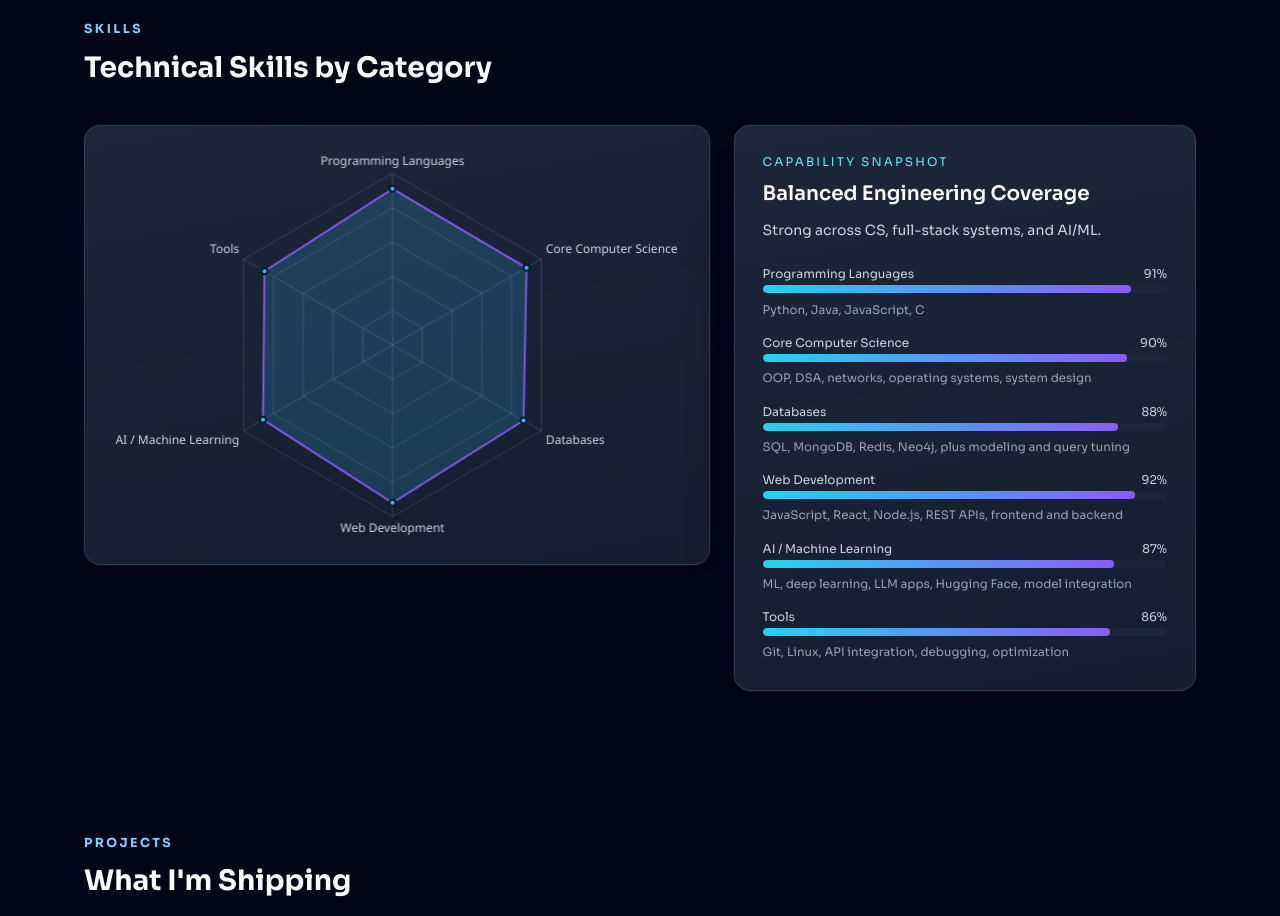
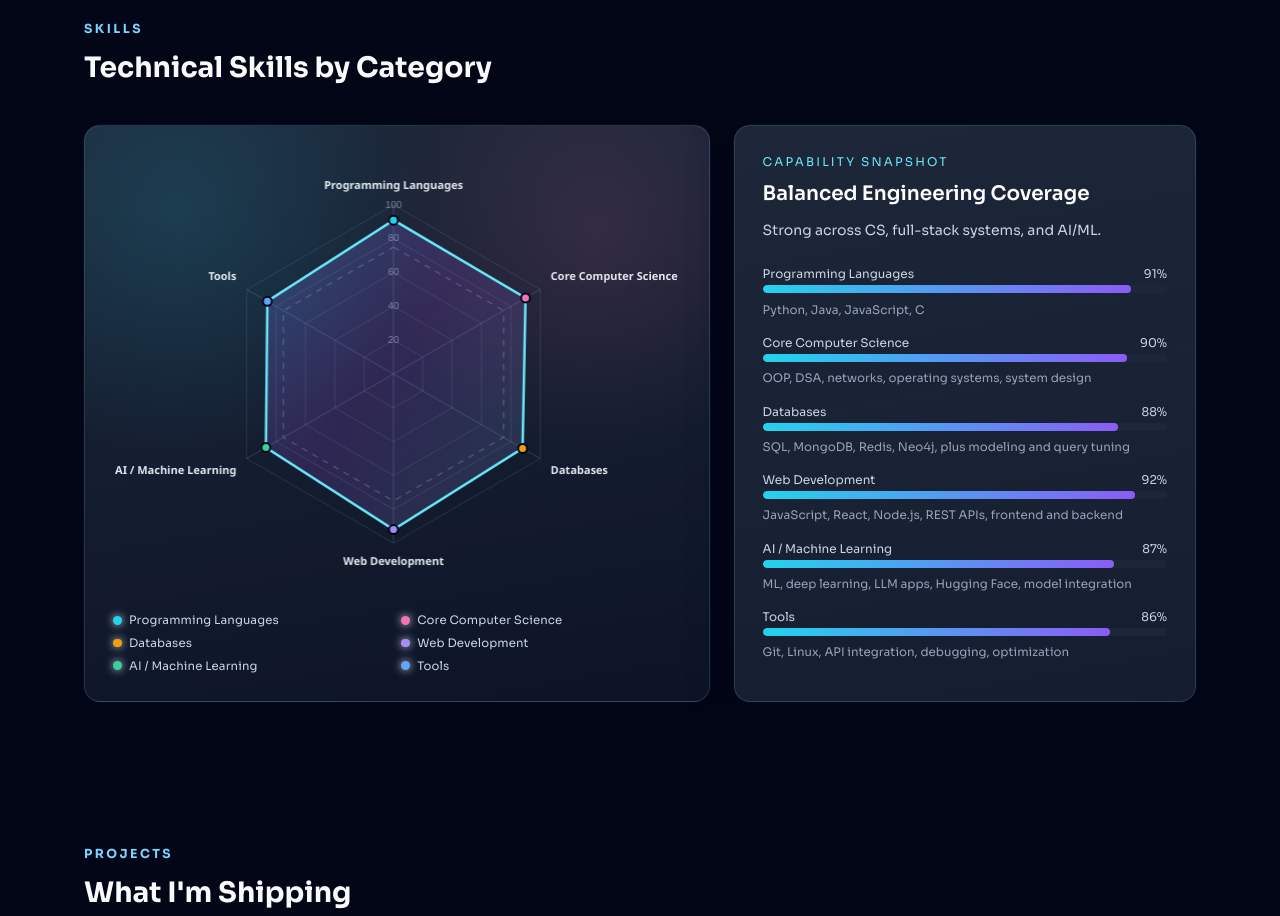
Before and after one commit to chethans2005/my-portfolio-official, a React (Vite) app: page / in a window 1280 px wide. Shown: the part 1300-2216 px from the top of the page. Built offline with nearby package versions, Linux system fonts and the light colour scheme.

Commit message:
Add radar chart enhancements with custom legend and background styles

```diff
--- a/src/components/Skills.jsx
+++ b/src/components/Skills.jsx
@@ -45,6 +45,8 @@ const skillCategories = [
   },
 ]
 
+const categoryPalette = ['#22d3ee', '#f472b6', '#f59e0b', '#a78bfa', '#34d399', '#60a5fa']
+
 const labels = skillCategories.map((category) => category.label)
 const skillScores = skillCategories.map((category) => category.score)
 
@@ -54,13 +56,36 @@ const data = {
     {
       label: 'Skill Level',
       data: skillScores,
-      backgroundColor: 'rgba(56, 189, 248, 0.18)',
-      borderColor: 'rgba(139, 92, 246, 0.9)',
-      borderWidth: 2,
-      pointBackgroundColor: 'rgba(56, 189, 248, 1)',
-      pointBorderColor: '#0F172A',
+      backgroundColor: (context) => {
+        const { chart } = context
+        const { ctx, chartArea } = chart
+        if (!chartArea) {
+          return 'rgba(56, 189, 248, 0.2)'
+        }
+        const gradient = ctx.createLinearGradient(0, chartArea.top, chartArea.right, chartArea.bottom)
+        gradient.addColorStop(0, 'rgba(34, 211, 238, 0.34)')
+        gradient.addColorStop(0.5, 'rgba(168, 85, 247, 0.18)')
+        gradient.addColorStop(1, 'rgba(52, 211, 153, 0.24)')
+        return gradient
+      },
+      borderColor: '#67e8f9',
+      borderWidth: 2.5,
+      pointBackgroundColor: categoryPalette,
+      pointBorderWidth: 2,
+      pointBorderColor: '#020617',
+      pointRadius: 4.5,
+      pointHoverRadius: 6,
       pointHoverBackgroundColor: '#fff',
-      pointHoverBorderColor: 'rgba(139, 92, 246, 1)',
+      pointHoverBorderColor: '#22d3ee',
+    },
+    {
+      label: 'Reference Line',
+      data: new Array(skillCategories.length).fill(75),
+      backgroundColor: 'transparent',
+      borderColor: 'rgba(148, 163, 184, 0.35)',
+      borderDash: [6, 6],
+      borderWidth: 1.4,
+      pointRadius: 0,
     },
   ],
 }
@@ -70,22 +95,41 @@ const options = {
     legend: {
       display: false,
     },
+    tooltip: {
+      backgroundColor: 'rgba(2, 6, 23, 0.95)',
+      borderColor: 'rgba(148, 163, 184, 0.35)',
+      borderWidth: 1,
+      titleColor: '#e2e8f0',
+      bodyColor: '#cbd5e1',
+      padding: 10,
+      displayColors: false,
+      callbacks: {
+        title: (items) => items[0]?.label || '',
+        label: (item) => `Confidence: ${item.raw}%`,
+      },
+    },
   },
   scales: {
     r: {
-      angleLines: { color: 'rgba(148, 163, 184, 0.25)' },
-      grid: { color: 'rgba(148, 163, 184, 0.22)' },
+      angleLines: { color: 'rgba(125, 211, 252, 0.22)' },
+      grid: { color: 'rgba(148, 163, 184, 0.18)' },
       pointLabels: {
-        color: '#cbd5e1',
+        color: '#e2e8f0',
         font: {
-          size: 12,
+          size: 11,
           family: 'Segoe UI, Tahoma, Geneva, Verdana, sans-serif',
+          weight: 600,
         },
       },
       suggestedMin: 0,
       suggestedMax: 100,
       ticks: {
-        display: false,
+        showLabelBackdrop: false,
+        color: 'rgba(148, 163, 184, 0.75)',
+        z: 10,
+        font: {
+          size: 10,
+        },
         stepSize: 20,
       },
     },
@@ -112,9 +156,19 @@ function Skills() {
           whileInView={{ opacity: 1, scale: 1 }}
           viewport={{ once: true, amount: 0.2 }}
           transition={{ duration: 0.6 }}
-          className="glass-card radar-container"
+          className="glass-card radar-shell"
         >
-          <Radar data={data} options={options} />
+          <div className="radar-container">
+            <Radar data={data} options={options} />
+          </div>
+          <div className="radar-legend">
+            {skillCategories.map((category, index) => (
+              <div key={category.label} className="radar-legend-item">
+                <span className="radar-legend-dot" style={{ backgroundColor: categoryPalette[index] }} />
+                <span>{category.label}</span>
+              </div>
+            ))}
+          </div>
         </Motion.div>
 
         <Motion.div
--- a/src/index.css
+++ b/src/index.css
@@ -989,9 +989,46 @@ section + .section-enter {
   width: 100%;
 }
 
+.radar-shell {
+  background:
+    radial-gradient(circle at 15% 15%, rgba(34, 211, 238, 0.14), transparent 34%),
+    radial-gradient(circle at 82% 18%, rgba(244, 114, 182, 0.12), transparent 32%),
+    linear-gradient(170deg, rgba(30, 41, 59, 0.96), rgba(15, 23, 42, 0.84));
+}
+
+.radar-legend {
+  margin-top: 1.2rem;
+  display: grid;
+  grid-template-columns: repeat(2, minmax(0, 1fr));
+  gap: 0.55rem;
+}
+
+.radar-legend-item {
+  display: inline-flex;
+  align-items: center;
+  gap: 0.45rem;
+  font-size: 0.73rem;
+  color: #cbd5e1;
+  letter-spacing: 0.01em;
+}
+
+.radar-legend-dot {
+  width: 0.55rem;
+  height: 0.55rem;
+  border-radius: 999px;
+  box-shadow: 0 0 8px currentColor;
+  flex-shrink: 0;
+}
+
 @media (min-width: 768px) {
   .radar-container {
     height: 440px;
+  }
+}
+
+@media (max-width: 420px) {
+  .radar-legend {
+    grid-template-columns: 1fr;
   }
 }
 
```
